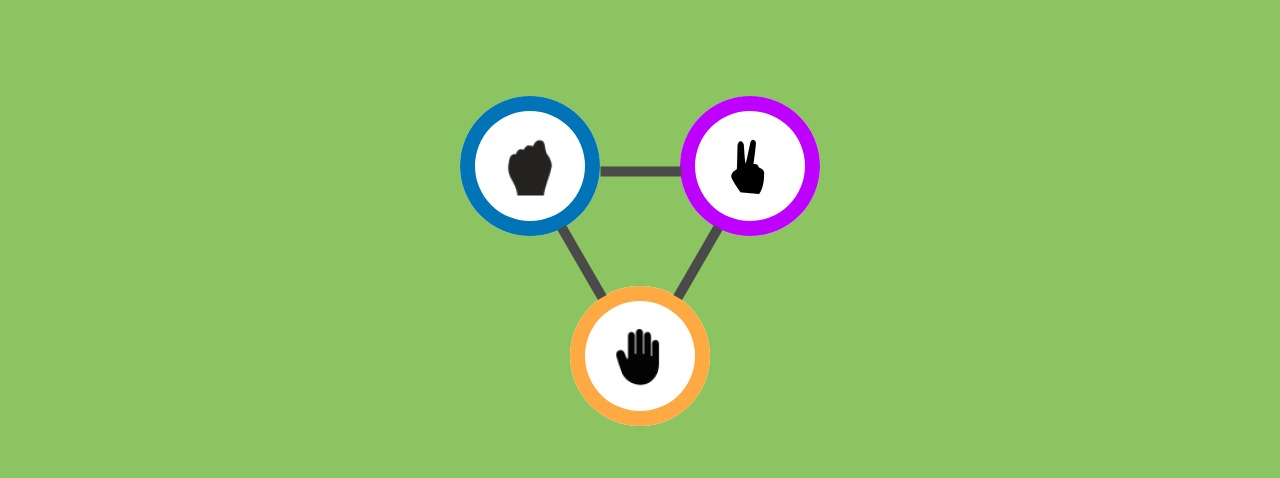
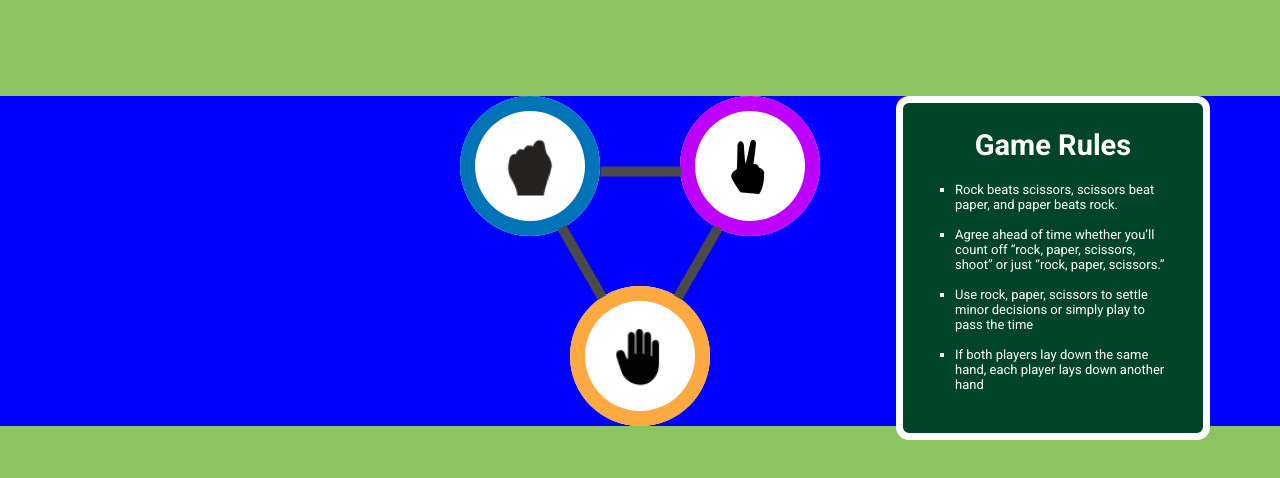
Before and after one commit to sanjaypatel-01/JS-Moduel_Test-Rock-Paper-Scissor, a plain HTML site: page index.html in a window 1280 px wide. Shown: the part 244-722 px from the top of the page. Drawn offline with Linux system fonts and the light colour scheme.

Commit message:
added game rules section

```diff
--- a/index.html
+++ b/index.html
@@ -22,6 +22,7 @@
             </div>
         </div>
 
+    <div class="container-two">
         <!-- game-container -->
         <div class="game-container">
 
@@ -45,6 +46,20 @@
             <div class="line3"></div>
         </div>
 
+        <!-- Rule box -->
+        <div class="rule-box">
+            <div>
+                <h2 class="heading-game-rules">Game Rules</h2>
+                <ul class="text-game-rules">
+                    <li>Rock beats scissors, scissors beat paper, and paper beats rock.</li> <br>
+                    <li>Agree ahead of time whether you’ll count off “rock, paper, scissors, shoot” or just “rock, paper, scissors.”</li> <br>
+                    <li>Use rock, paper, scissors to settle minor decisions or simply play to pass the time</li> <br>
+                    <li>If both players lay down the same hand, each player lays down another hand</li>
+                </ul>
+            </div>
+        </div>
+    </div>
+
     </div>
 
     <script src="script.js"></script>
--- a/style.css
+++ b/style.css
@@ -11,7 +11,7 @@ body {
 
 .container {
     background-color: #8CC461;
-    width: full;
+    width: 100vw;
     height: 100vh;
     display: flex;
     flex-direction: column;
@@ -99,6 +99,7 @@ body {
     /* background-color: rgb(166, 166, 178); */
     width: 360px;
     height: 330px;
+    margin: auto;
     position: relative;
 }
 
@@ -192,3 +193,49 @@ body {
     left: 117px;
     transform: rotate(-30deg);
 }
+
+.container-two {
+    display: flex;
+    background-color: blue;
+    width: 100vw;
+    height: auto;
+    position: relative;
+
+}
+
+.rule-box {
+   background-color: #004429;
+   color: white;
+   width: 280px;
+   height: 310px;
+   position: absolute;
+   right: 0;
+   margin-right: 70px;
+   border-radius: 13px;
+   border-color: #FFFFFF;
+   border-width: 7px;
+   border-style: solid;
+   display: flex;
+   flex-direction: column;
+   align-items: center;
+   padding: 10px;
+}
+
+.heading-game-rules {
+   font-size: 29px;
+   letter-spacing: normal;
+   text-align: center;
+   padding-top: 15px;
+}
+
+.text-game-rules {
+   margin-top: 10px;
+   font-size: 13px;
+   letter-spacing: normal;
+   text-align: left;
+   padding-top: 10px;
+   padding-left: 20px;
+   width: 216px;
+   list-style-type: square;
+
+}
```
